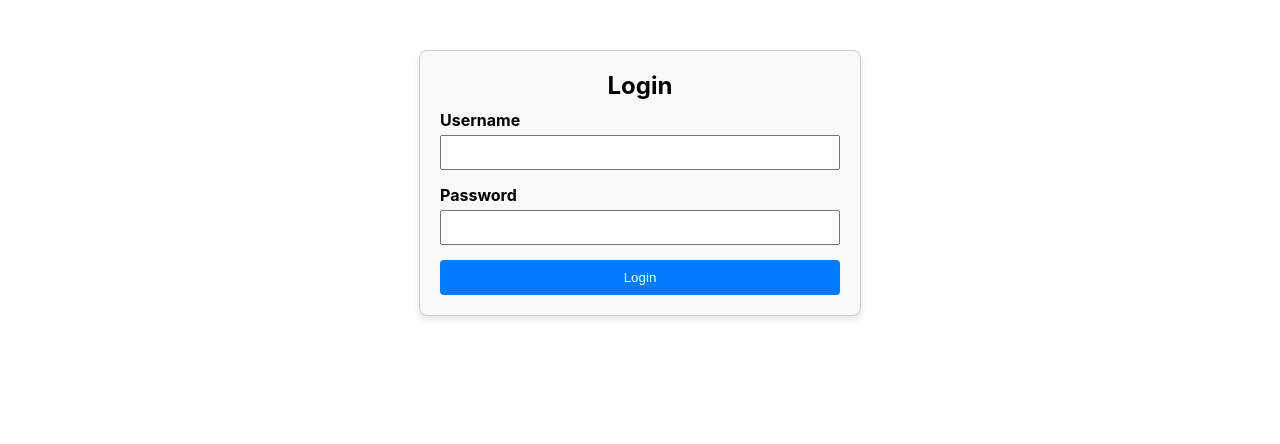
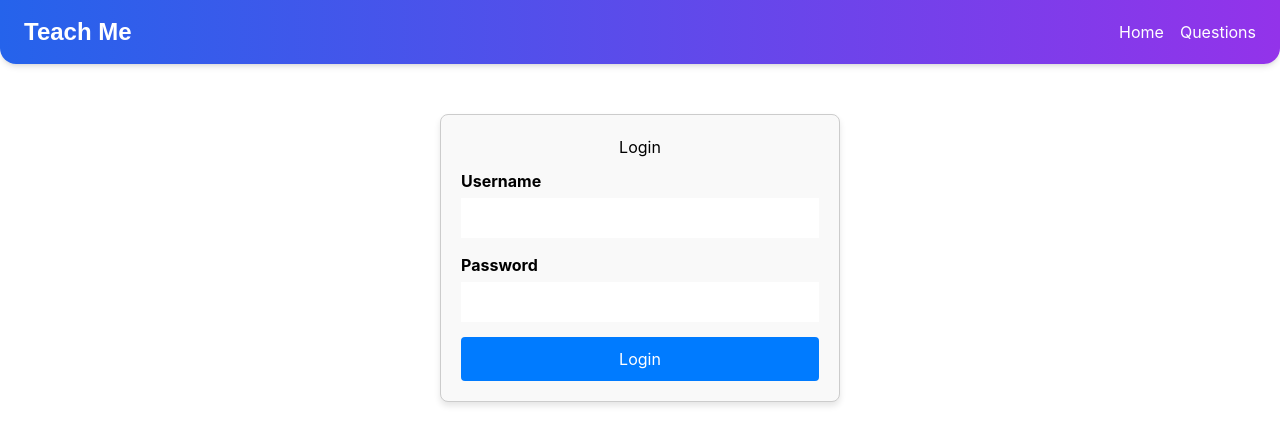
Before and after one commit to maciej-sitowski/teach-me-web, a React (Create React App) app: page /login in a window 1280 px wide. Shown: the top 444 px of the page. Built offline with nearby package versions, Linux system fonts and the light colour scheme; no server answers.

Commit message:
feature: add navbar

```diff
--- /dev/null
+++ b/postcss.config.js
@@ -0,0 +1,6 @@
+module.exports = {
+    plugins: {
+      tailwindcss: {},
+      autoprefixer: {},
+    },
+  };
--- a/src/App.js
+++ b/src/App.js
@@ -3,11 +3,13 @@ import React from "react";
 import { BrowserRouter as Router } from "react-router-dom";
 import { AuthProvider } from "./contexts/AuthContexts";
 import AppRoutes from "./routes";
+import Navbar from "./components/General/Navbar";
 
 const App = () => {
   return (
     <AuthProvider>
       <Router>
+        <Navbar />
         <AppRoutes />
       </Router>
     </AuthProvider>
--- /dev/null
+++ b/src/components/General/Navbar.js
@@ -0,0 +1,16 @@
+import { Link } from "react-router-dom";
+
+
+const Navbar = () => {
+  return (
+    <nav className="flex items-center justify-between px-6 py-4 shadow-md bg-gradient-to-r from-blue-600 to-purple-600 text-white rounded-b-2xl">
+      <h1 className="text-2xl font-bold">Teach Me</h1>
+      <div className="space-x-4">
+        <Link to="/" className="text-white hover:bg-white/10d">Home</Link>
+        <Link to="/questions" className="text-white hover:bg-white/10d">Questions</Link>
+      </div>
+    </nav>
+  );
+};
+
+export default Navbar;
--- a/src/components/Questions/Questions.js
+++ b/src/components/Questions/Questions.js
@@ -1,5 +1,5 @@
 import React, { useEffect, useState } from "react";
-import { List, ListItem, Typography, Accordion, AccordionSummary, AccordionDetails, Button, TextField } from "@mui/material";
+import { Typography, Accordion, AccordionSummary, AccordionDetails, Button, TextField } from "@mui/material";
 import ExpandMoreIcon from "@mui/icons-material/ExpandMore";
 import AddQuestionModal from "./AddQuestionModal";
 import QuestionMenu from "./QuestionMenu";
@@ -182,7 +182,7 @@ const Questions = ( {fetchMethod} ) => {
                     </div>
                   </>
                 ) : (
-                  <ReactMarkdown className='markdown-container'
+                  <ReactMarkdown
                     components={{
                       code({ node, inline, className, children, ...props }) {
                         const match = /language-(\w+)/.exec(className || "");
--- a/src/index.css
+++ b/src/index.css
@@ -1,3 +1,7 @@
+@tailwind base;
+@tailwind components;
+@tailwind utilities;
+
 body {
   margin: 0;
   font-family: -apple-system, BlinkMacSystemFont, 'Segoe UI', 'Roboto', 'Oxygen',
--- /dev/null
+++ b/tailwind.config.js
@@ -0,0 +1,10 @@
+/** @type {import('tailwindcss').Config} */
+module.exports = {
+  content: [
+    "./src/**/*.{js,jsx,ts,tsx}",
+  ],
+  theme: {
+    extend: {},
+  },
+  plugins: [],
+}
```
Also changed, not shown: package.json (+19 -14 lines), 1 other file (tests, documents, lock files or other folders).
